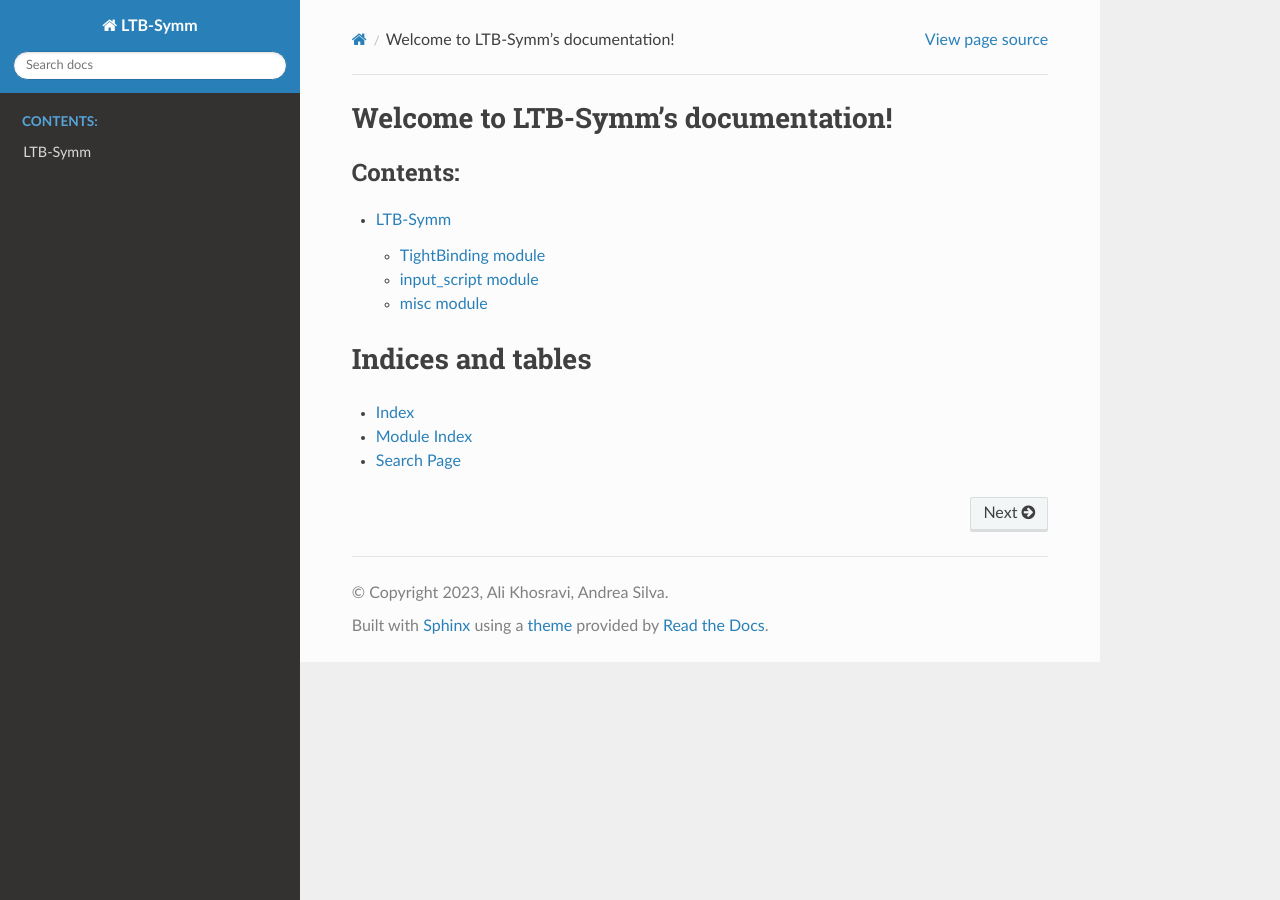
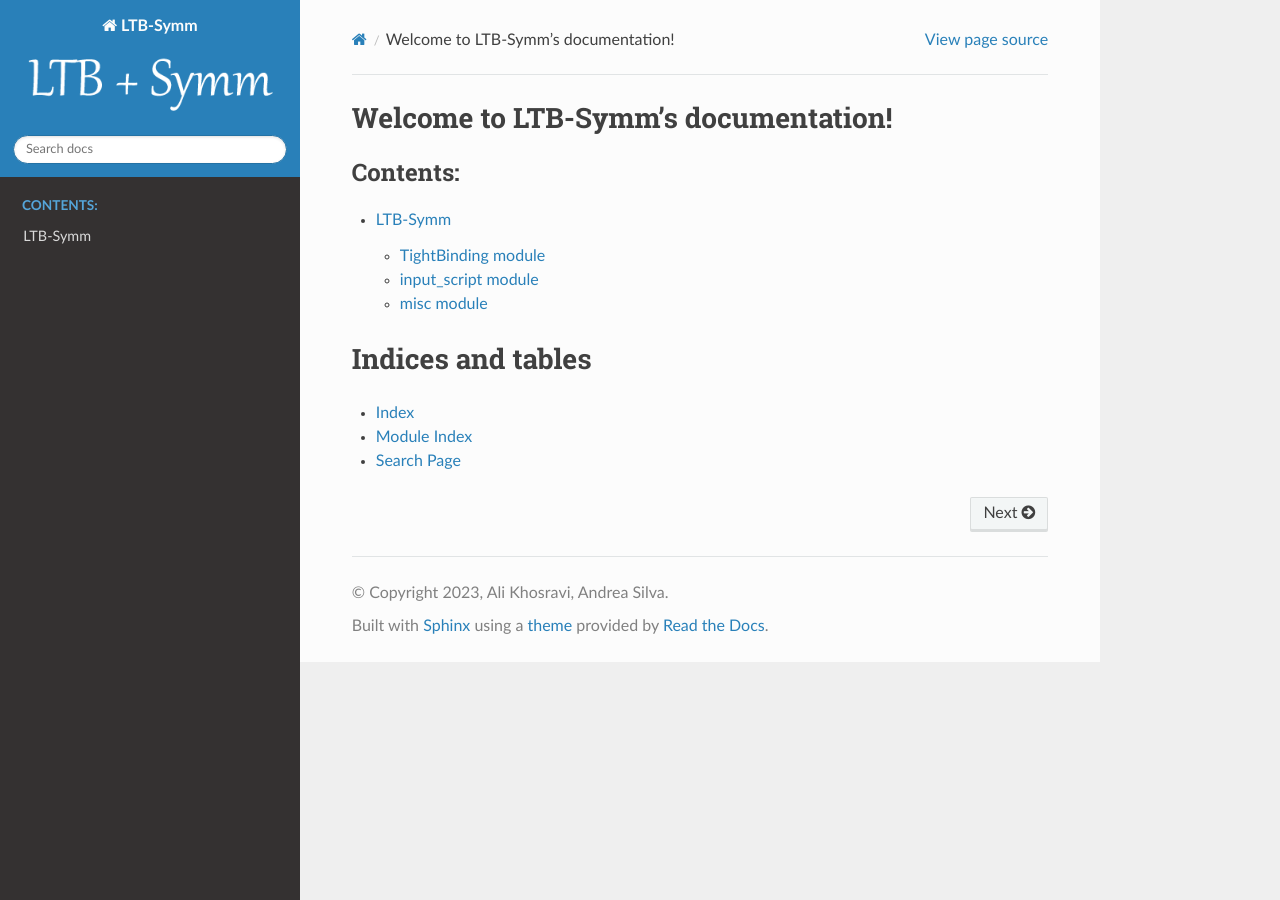
Before and after one commit to khsrali/LTB-Symm, a Sphinx documentation site: the page built from source/index.rst, in a window 1280 px wide. Built offline with Sphinx 7.4.7 and the Read the Docs theme 2.0.0, drawn with Linux system fonts in a browser that asks for light colours; pages that are not in the unit, such as notebooks, are missing from menus.

Commit message:
new logo for doc

```diff
--- a/source/conf.py
+++ b/source/conf.py
@@ -49,7 +49,7 @@ exclude_patterns = []
 #
 #html_theme = 'alabaster'
 html_theme = "sphinx_rtd_theme"
-#html_logo = "../logo_V_0.1.png"
+html_logo = "logo_sphinx.png"
 
 # Add any paths that contain custom static files (such as style sheets) here,
 # relative to this directory. They are copied after the builtin static files,
```
Also changed, not shown: source/logo_sphinx.png (added).
